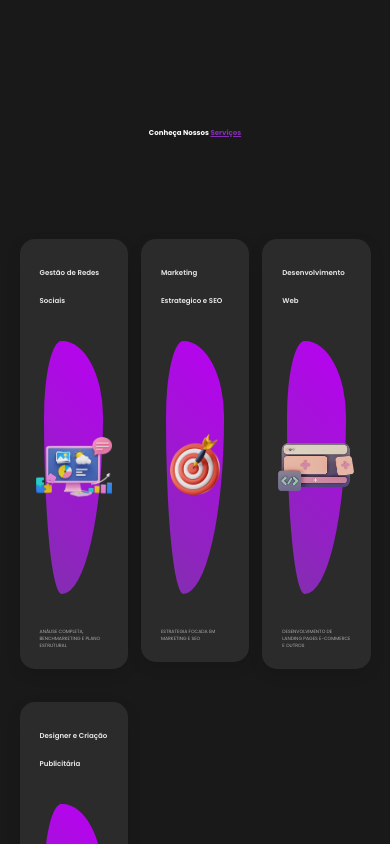
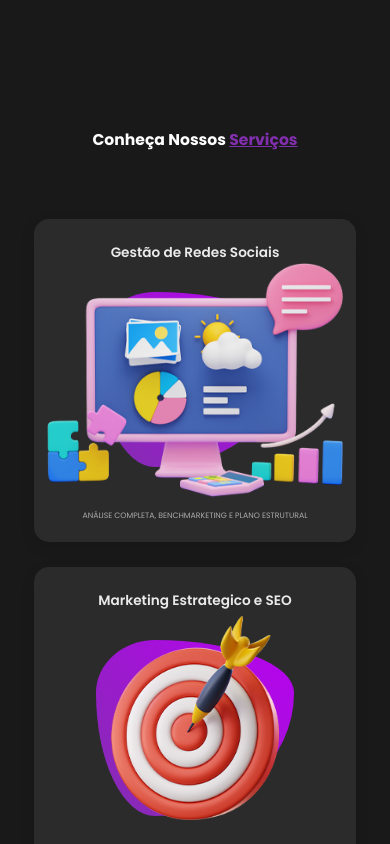
Before and after one commit to Kmzf777/Criar-Black, a React (Vite) app: page / in a window 390 px wide. Shown: the part 2120-2964 px from the top of the page. Built offline with nearby package versions, Linux system fonts and the light colour scheme.

Commit message:
melhorar responsividade do ServiceBox

```diff
--- /dev/null
+++ b/src/components/ServiceBox/ServiceBox-Mobile.css
@@ -0,0 +1,31 @@
+@media screen and (max-width: 800px) {
+    .service-img {
+        width: 70%;
+        height: 45vw;
+        margin-top: 3vh;
+      }
+
+      .service-img img {
+        width: 150%;
+        position: absolute;
+      }
+
+      .service-box {
+        width: 80.5%;
+        margin-top: 3vh;
+      }
+
+      .service-box h2 {
+        font-size: 3.5vw;
+      }
+
+      .service-box h3 {
+        font-size: 2vw;
+        margin-top: 5vh;
+      }
+
+      .service-box:hover {
+        transform: scale(1);
+        box-shadow: 0 5px 15px rgb(0, 0, 0, 0.1);
+      }
+}
--- a/src/components/ServiceBox/index.tsx
+++ b/src/components/ServiceBox/index.tsx
@@ -1,5 +1,6 @@
 import React from 'react'
 import "./ServiceBox.css";
+import "./ServiceBox-Mobile.css";
 
 interface IProps {
     titulo: string;
--- a/src/sections/ServiceArea/ServiceArea-Mobile.css
+++ b/src/sections/ServiceArea/ServiceArea-Mobile.css
@@ -9,6 +9,21 @@
 
   .slider .item:last-child {
     margin-right: 0;
+  }
+
+  .service-text h2 {
+    font-size: 4vw;
+    color: rgba(255, 255, 255, 1);
+    cursor: default;
+  }
+
+  .service-division {
+    display: flex;
+    align-items: center;
+    justify-content: space-between;
+    flex-direction: column;
+    width: 90%;
+    margin-top: 5vh;
   }
 
   .parceiro-box {
```
